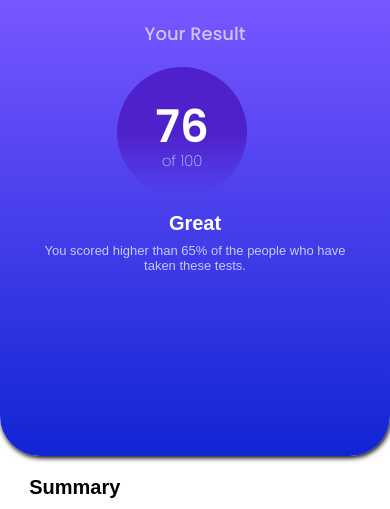
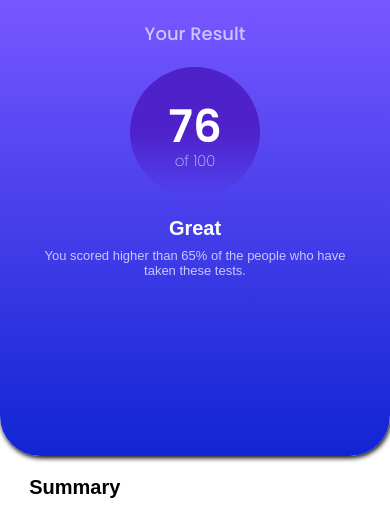
Before and after one commit to samsun-kiran/Results-summary-componen, a plain HTML site: page index.html in a window 390 px wide. Shown: the top 509 px of the page. Drawn offline with Linux system fonts and the light colour scheme.

Commit message:
Fix: the proplem

```diff
--- a/index.html
+++ b/index.html
@@ -206,6 +206,8 @@
         padding: 20px 0px 20px 0px;
         box-shadow: 1px 2px 5px black;
         z-index: 1;
+        align-items: center;
+        justify-items: center;
       }
 
       .yourResult {
@@ -215,7 +217,7 @@
       .result {
         width: 130px;
         height: 130px;
-        margin: 20px 0px 15px 30%;
+        margin: 20px;
       }
 
       .bigNumber {
```
